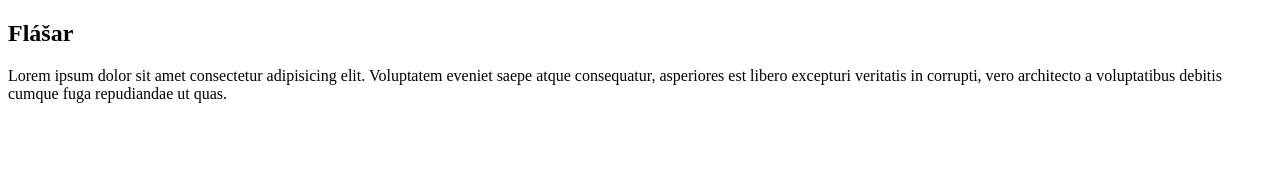
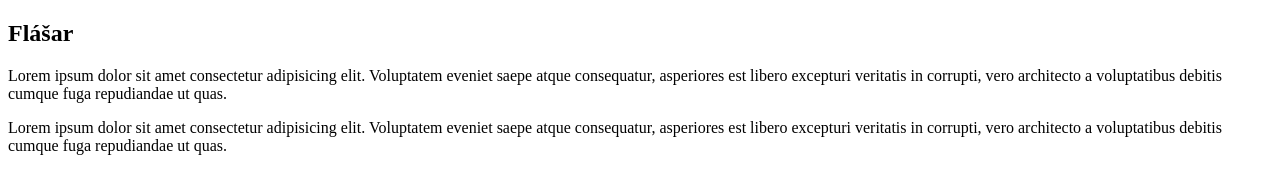
Before and after one commit to Foxyman4/flasar2, a plain HTML site: page index.html in a window 1280 px wide. Drawn offline with Linux system fonts and the light colour scheme; files that its build step writes are made by us from their sources.

Commit message:
druhý odstavec

```diff
--- a/index.html
+++ b/index.html
@@ -12,6 +12,7 @@
 
 <p>Lorem ipsum dolor sit amet consectetur adipisicing elit. Voluptatem eveniet saepe atque consequatur, asperiores est libero excepturi veritatis in corrupti, vero architecto a voluptatibus debitis cumque fuga repudiandae ut quas.</p>
 
+<p>Lorem ipsum dolor sit amet consectetur adipisicing elit. Voluptatem eveniet saepe atque consequatur, asperiores est libero excepturi veritatis in corrupti, vero architecto a voluptatibus debitis cumque fuga repudiandae ut quas.</p>
 
 </body>
 </html>
```
